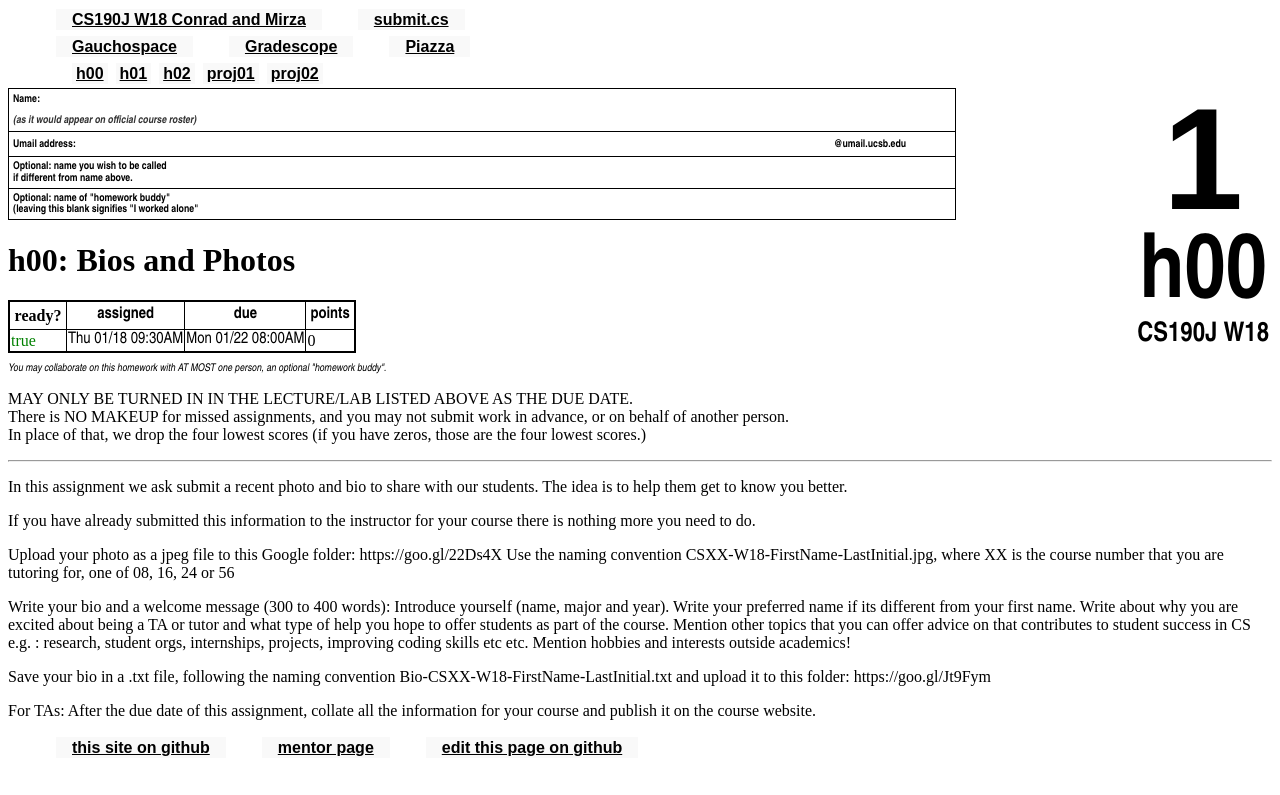
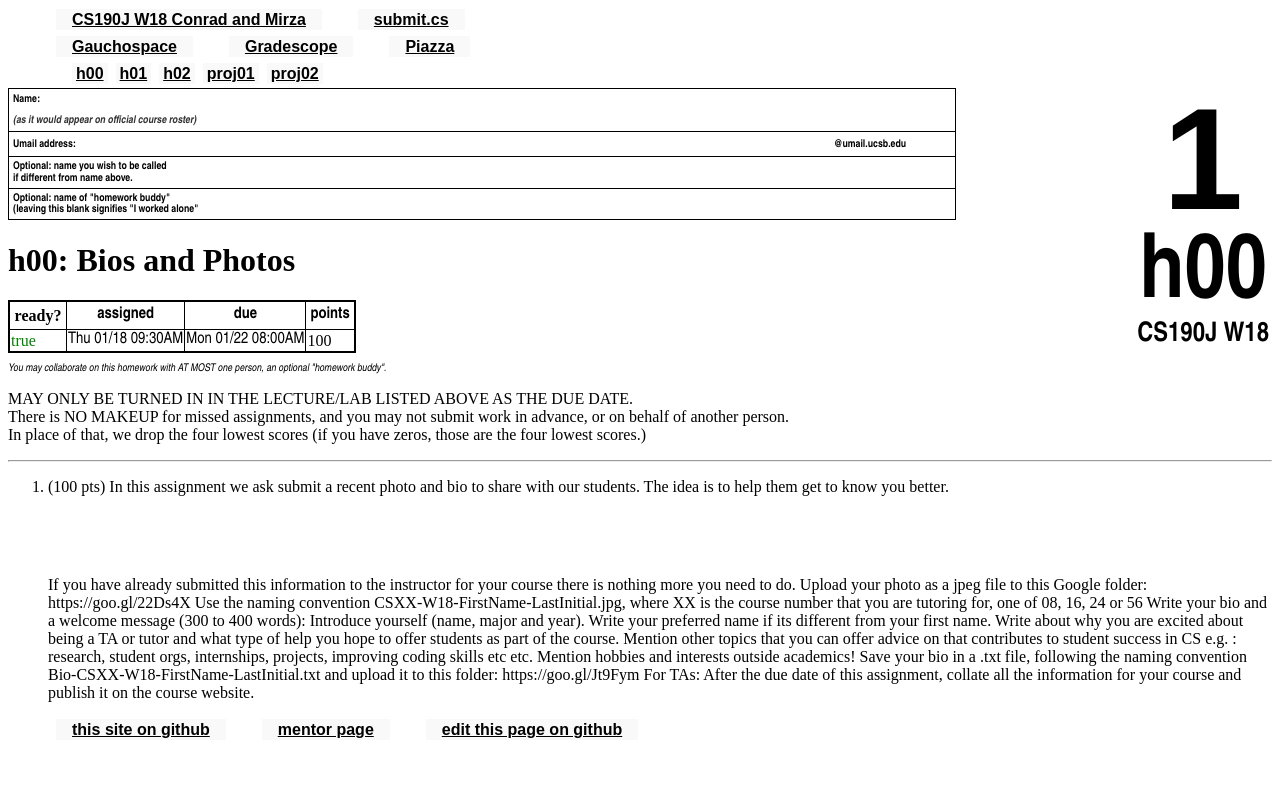
Before and after one commit to ucsb-cs190j-w18/ucsb-cs190j-w18.github.io, a Jekyll site: the page built from _hwk/h00.md, in a window 1280 px wide. Shown: the top 795 px of the page. Built offline with Jekyll 4.4.1, drawn with Linux system fonts in a browser that asks for light colours.

Commit message:
Update h00.md

```diff
--- a/_hwk/h00.md
+++ b/_hwk/h00.md
@@ -6,7 +6,11 @@ assigned: 2018-01-18 9:30:00.00-8:00
 due: 2018-01-22 08:00:00.00-8:00
 ---
 
-In this assignment we ask submit a recent photo and bio to share with our students. The idea is to help them get to know you better.
+<ol>
+
+
+
+<li style="padding-bottom:5em;">(100 pts) In this assignment we ask submit a recent photo and bio to share with our students. The idea is to help them get to know you better. </li>
 
 If you have already submitted this information to the instructor for your course there is nothing more you need to do.
 
@@ -20,3 +24,4 @@ Save your bio in a .txt file, following the naming convention Bio-CSXX-W18-First
 
 
 For TAs: After the due date of this assignment, collate all the information for your course and publish it on the course website.
+</ol>
```
